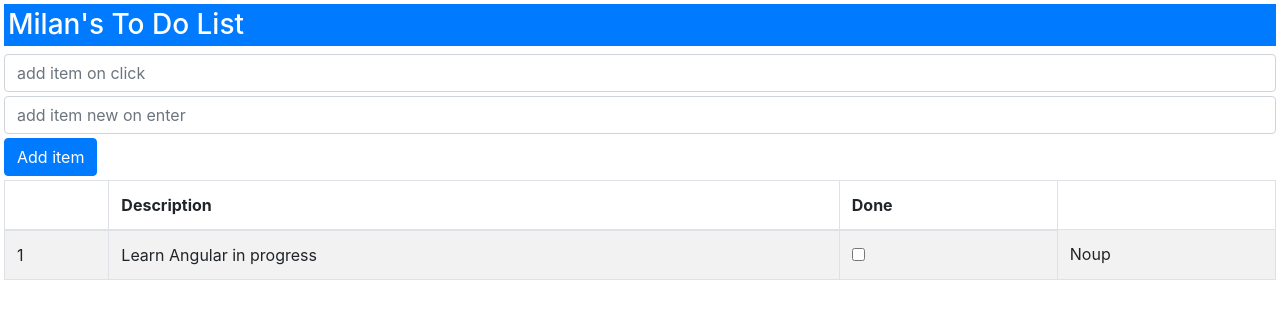
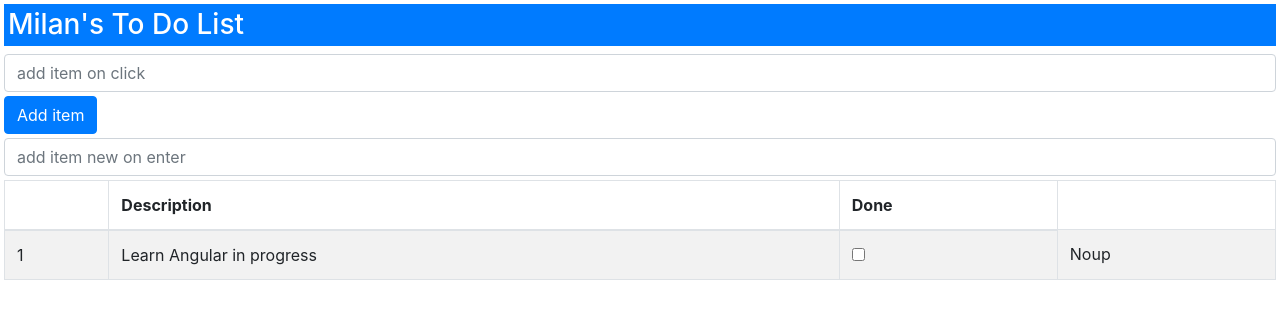
Before and after one commit to milanzivanov/todo-pro, an Angular app: page / in a window 1280 px wide. Shown: the top 318 px of the page. Built offline with nearby package versions, Linux system fonts and the light colour scheme.

Commit message:
eksperiment sa teplate varijablama #test i input event na enter

```diff
--- a/src/app/app.component.html
+++ b/src/app/app.component.html
@@ -3,10 +3,14 @@
 
 <div class="my-1">
   <input class="form-control" #newItem placeholder="add item on click">
-  <input class="form-control mt-1" placeholder="add item new on enter" #newItemEnter (keyup.enter)="onKeyUp(newItemEnter)">
-  <button class="btn btn-primary mt-1" (click)="addItem(newItem.value)">
+  <button class="btn btn-primary mt-1"
+          (click)="addItem(newItem.value)">
     Add item
   </button>
+  <input class="form-control mt-1"
+         placeholder="add item new on enter"
+         #newItemEnter
+         (keyup.enter)="onKeyUp(newItemEnter.value)">
 </div>
 
 <table class="table table-striped table-bordered">
--- a/src/app/app.component.ts
+++ b/src/app/app.component.ts
@@ -28,9 +28,9 @@ export class AppComponent {
   }
 
   onKeyUp(item) {
-    console.log(item.value);
+    console.log(item);
     this.model.getTodoItemsFromModel.push(new TodoItem(item, false));
-    item.value = '';
+    item = '';
   }
 
 }
```
